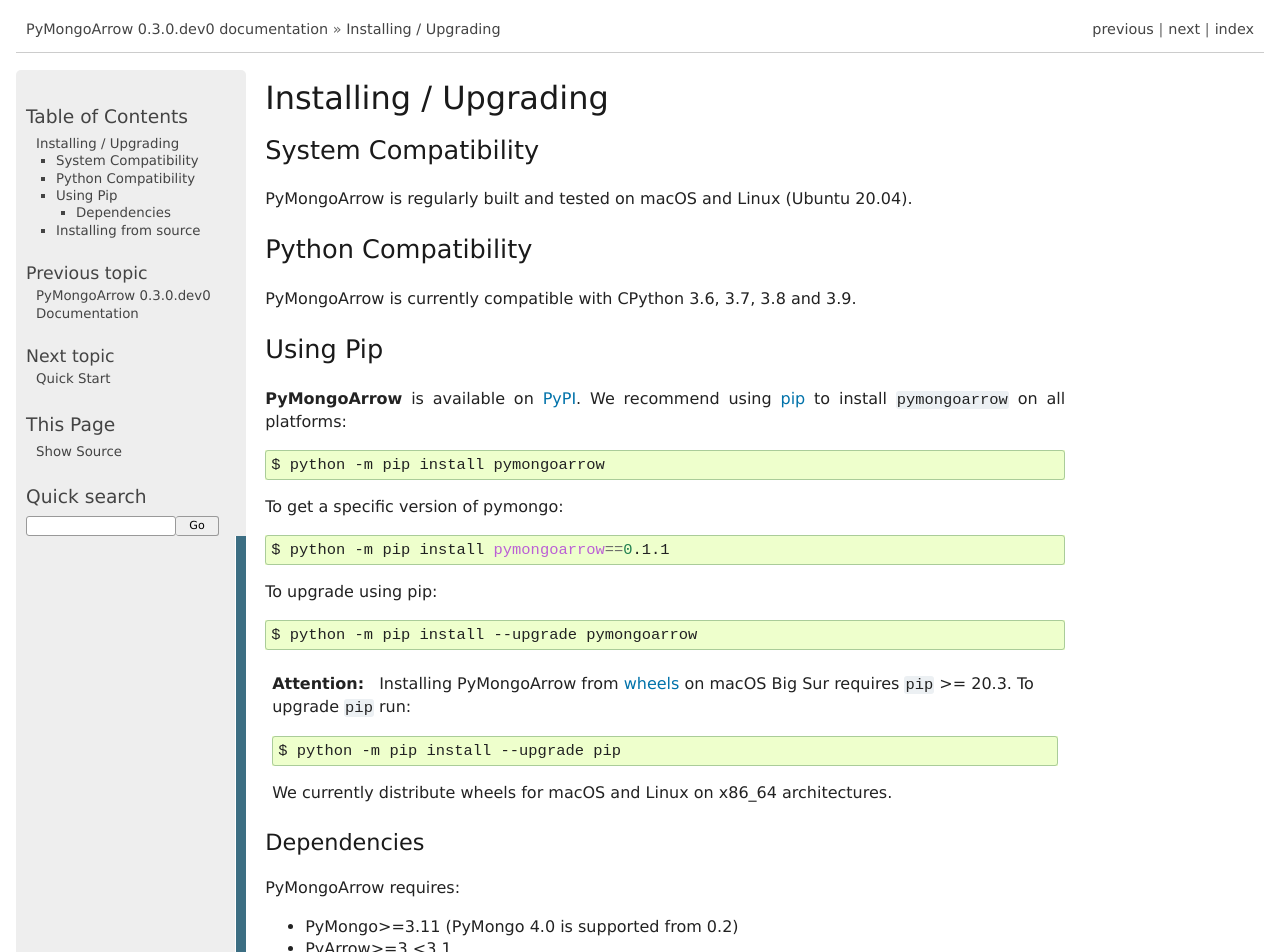
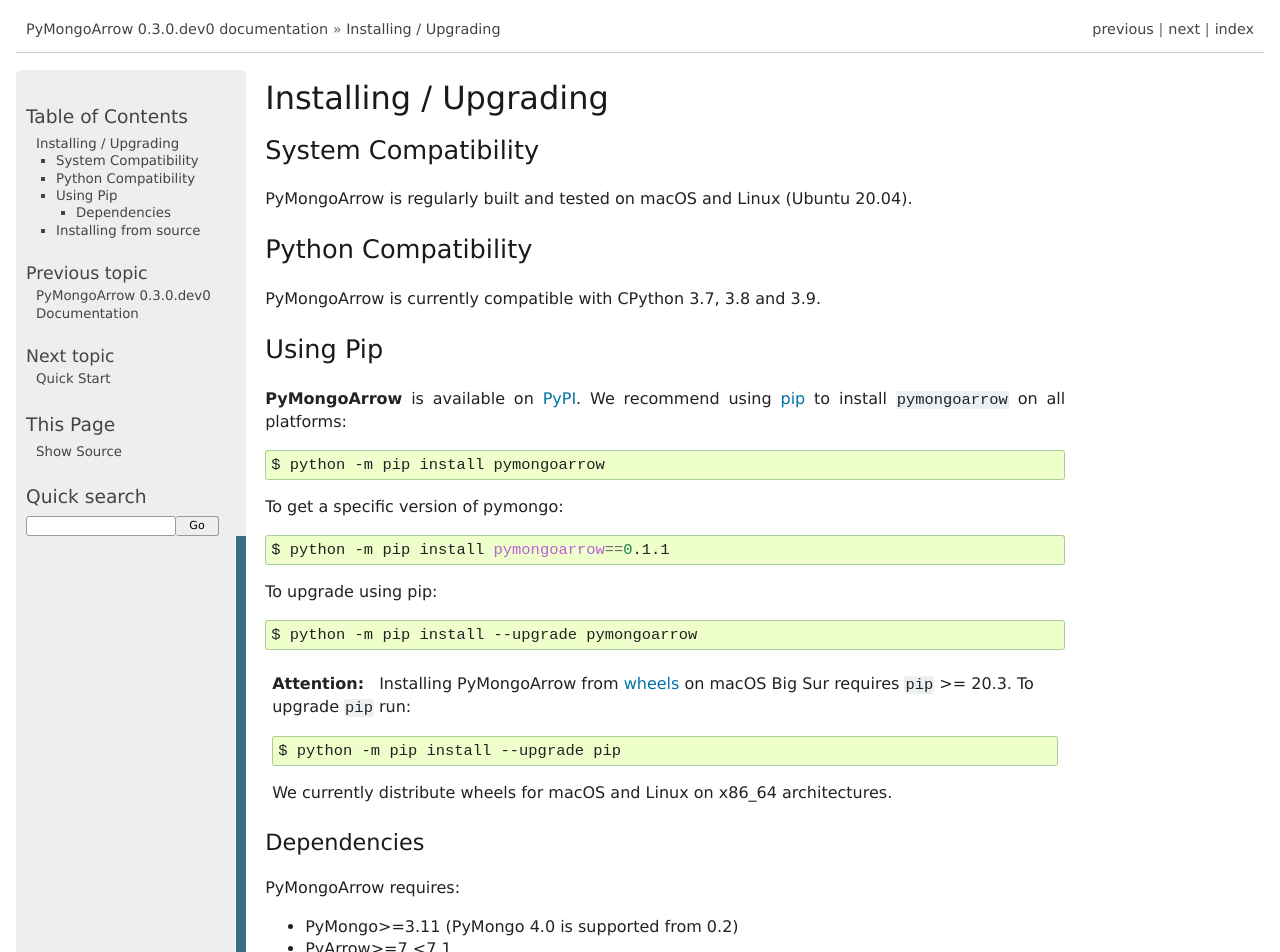
Before and after one commit to mongodb-labs/mongo-arrow, a Sphinx documentation site: the page built from bindings/python/docs/source/installation.rst, in a window 1280 px wide. Shown: the top 952 px of the page. Built offline with Sphinx 7.4.7, drawn with Linux system fonts in a browser that asks for light colours.

Commit message:
ARROW-58 Add PyArrow 7.0 Support (#58)

```diff
--- a/bindings/python/docs/source/changelog.rst
+++ b/bindings/python/docs/source/changelog.rst
@@ -3,10 +3,12 @@ Changelog
 
 Changes in Version 0.3.0
 ------------------------
+- Support for `PyArrow` 7.0.
 - Support for `ObjectId` `bson` type.
 - Improve error message when schema contains an unsupported type.
 - Add support for BSON string type.
 - Add support for BSON boolean type.
+- Dropped Python 3.6 support (it was dropped in `PyArrow` 7.0).
 
 Changes in Version 0.2.0
 ------------------------
--- a/bindings/python/docs/source/installation.rst
+++ b/bindings/python/docs/source/installation.rst
@@ -11,7 +11,7 @@ PyMongoArrow is regularly built and tested on macOS and Linux
 Python Compatibility
 --------------------
 
-PyMongoArrow is currently compatible with CPython 3.6, 3.7, 3.8 and 3.9.
+PyMongoArrow is currently compatible with CPython 3.7, 3.8 and 3.9.
 
 Using Pip
 ---------
@@ -46,7 +46,7 @@ Dependencies
 PyMongoArrow requires:
 
 - PyMongo>=3.11 (PyMongo 4.0 is supported from 0.2)
-- PyArrow>=3,<3.1
+- PyArrow>=7,<7.1
 
 To use PyMongoArrow with a PyMongo feature that requires an optional
 dependency, users must install PyMongo with the given dependency manually.
```
Also changed, not shown: 4 other files.
